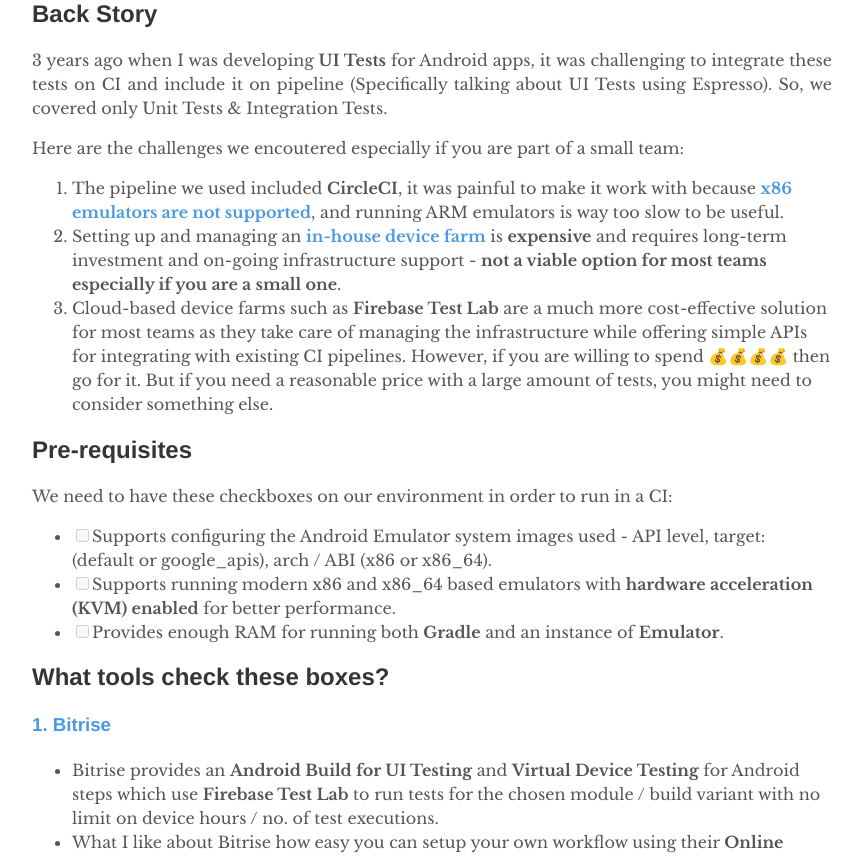
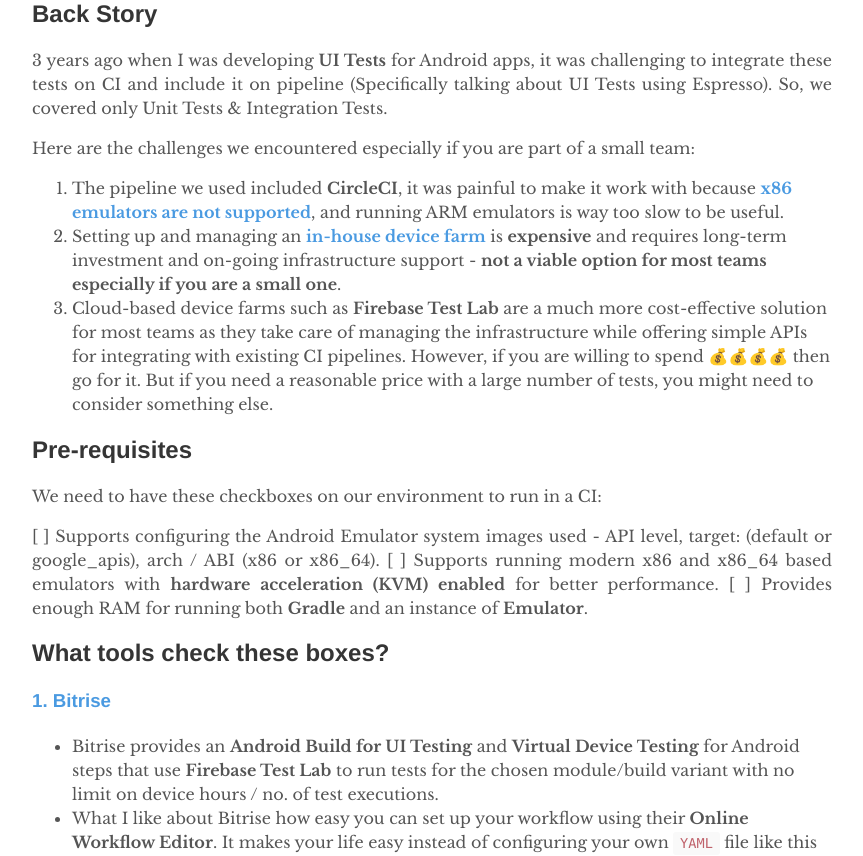
Before and after one commit to ziadtawfeek/web, a Jekyll site: the page built from _posts/2020-07-03-android-ui-tests-ci.md, in a window 1280 px wide and 1400 px high, scrolled down 723 px. Shown: the part 122-978 px from the top of the window, without its empty margins (208-1071 px from the left). Built offline with Jekyll 4.4.1, drawn with Linux system fonts in a browser that asks for light colours; some of the changed text lies outside the part shown.

Commit message:
Update 2020-07-03-android-ui-tests-ci.md

```diff
--- a/_posts/2020-07-03-android-ui-tests-ci.md
+++ b/_posts/2020-07-03-android-ui-tests-ci.md
@@ -17,26 +17,26 @@ comments: false
 
 3 years ago when I was developing **UI Tests** for Android apps, it was challenging to integrate these tests on CI and include it on pipeline (Specifically talking about UI Tests using Espresso). So, we covered only Unit Tests & Integration Tests.
 
-Here are the challenges we encoutered especially if you are part of a small team:
+Here are the challenges we encountered especially if you are part of a small team:
 
 1. The pipeline we used included **CircleCI**, it was painful to make it work with because **[x86 emulators are not supported](https://www.reddit.com/r/androiddev/comments/7hsar5/has_anyone_been_able_to_run_espresso_tests_in/)**, and running ARM emulators is way too slow to be useful.
 2. Setting up and managing an **[in-house device farm](https://bughuntersam.com/setting-up-a-homemade-charging-station/)** is **expensive** and requires long-term investment and on-going infrastructure support - **not a viable option for most teams especially if you are a small one**.
-3. Cloud-based device farms such as **Firebase Test Lab** are a much more cost-effective solution for most teams as they take care of managing the infrastructure while offering simple APIs for integrating with existing CI pipelines. However, if you are willing to spend 💰💰💰💰 then go for it. But if you need a reasonable price with a large amount of tests, you might need to consider something else.
+3. Cloud-based device farms such as **Firebase Test Lab** are a much more cost-effective solution for most teams as they take care of managing the infrastructure while offering simple APIs for integrating with existing CI pipelines. However, if you are willing to spend 💰💰💰💰 then go for it. But if you need a reasonable price with a large number of tests, you might need to consider something else.
 
 ## Pre-requisites
 
-We need to have these checkboxes on our environment in order to run in a CI:
+We need to have these checkboxes on our environment to run in a CI:
 
-- [ ]  Supports configuring the Android Emulator system images used - API level, target: (default or google_apis), arch / ABI (x86 or x86_64).
-- [ ]  Supports running modern x86 and x86_64 based emulators with **hardware acceleration (KVM) enabled** for better performance.
-- [ ]  Provides enough RAM for running both **Gradle** and an instance of **Emulator**.
+[ ]  Supports configuring the Android Emulator system images used - API level, target: (default or google_apis), arch / ABI (x86 or x86_64).
+[ ]  Supports running modern x86 and x86_64 based emulators with **hardware acceleration (KVM) enabled** for better performance.
+[ ]  Provides enough RAM for running both **Gradle** and an instance of **Emulator**.
 
 ## What tools check these boxes?
 
 ### [1. Bitrise](https://www.bitrise.io/)
 
-- Bitrise provides an **Android Build for UI Testing** and **Virtual Device Testing** for Android steps which use **Firebase Test Lab** to run tests for the chosen module / build variant with no limit on device hours / no. of test executions.
-- What I like about Bitrise how easy you can setup your own workflow using their **Online Workflow Editor**. It makes your life easy instead of configuring your own `yaml` file like this
+- Bitrise provides an **Android Build for UI Testing** and **Virtual Device Testing** for Android steps that use **Firebase Test Lab** to run tests for the chosen module/build variant with no limit on device hours / no. of test executions.
+- What I like about Bitrise how easy you can set up your workflow using their **Online Workflow Editor**. It makes your life easy instead of configuring your own `YAML` file like this
 
 <script src="https://gist.github.com/ziadtawfeek/fd775a57e799a01917688776be25cbb3.js"></script>
 
```
Also changed, not shown: other parts of _posts/2020-07-03-android-ui-tests-ci.md (+9 -9 lines).
